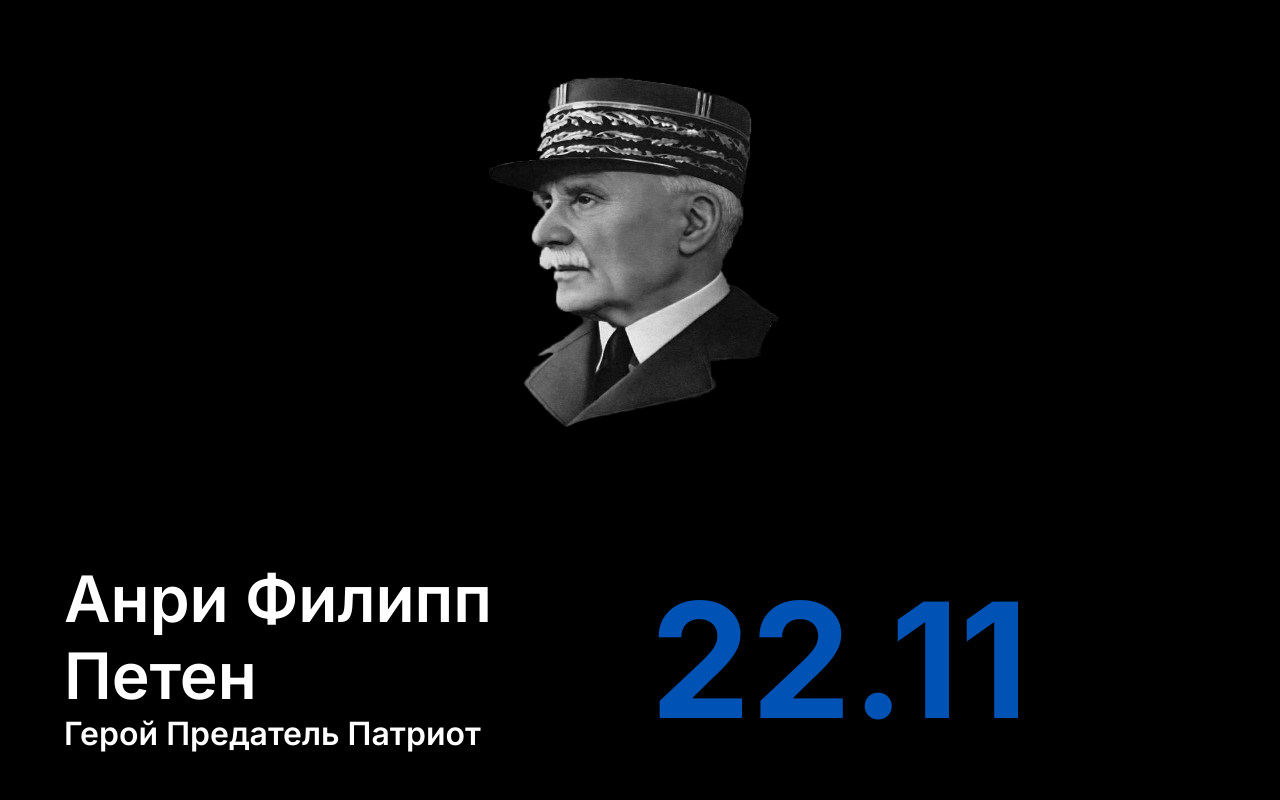
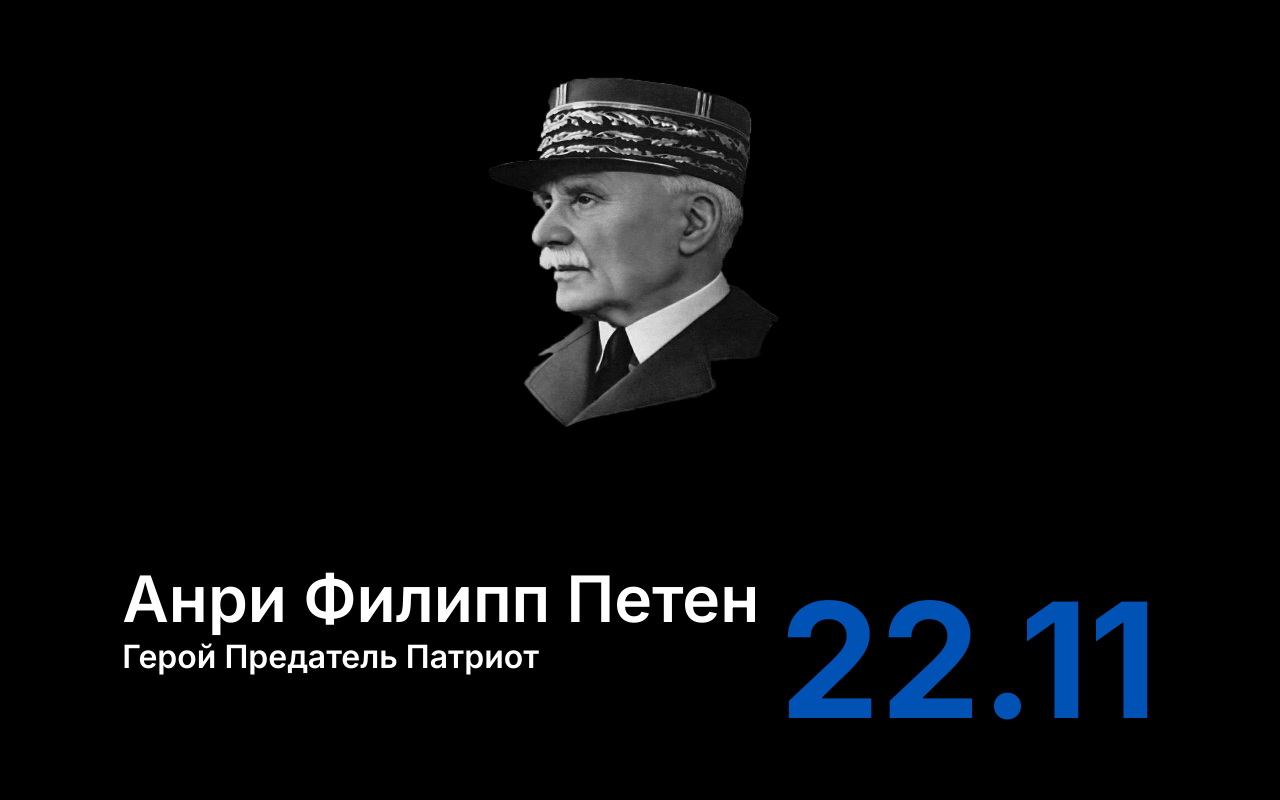
Before and after one commit to FrowningCat/history_in_personalities, a Next.js app: page / in a window 1280 px wide. Shown: the top 800 px of the page. Built offline with nearby package versions, Linux system fonts and the light colour scheme.

Commit message:
fix small

```diff
--- a/app/globals.css
+++ b/app/globals.css
@@ -75,7 +75,7 @@ a {
   width: 30rem;
 }
 .lending__header__text {
-  display: grid;
+  display: flex;
   padding-top: 50vh;
   grid-template-columns: repeat(2, 1fr);
   gap: 20px;
@@ -283,6 +283,7 @@ a {
   .lending__header__text {
     grid-template-columns: repeat(1, 350px);
     padding-top: 25vh;
+    display: grid;
   }
   .lending__header__text__header {
     display: grid;
--- a/app/globals.scss
+++ b/app/globals.scss
@@ -114,7 +114,7 @@ a {
             }
         }
         &__text {
-            display: grid;
+            display: flex;
             padding-top: 50vh;
             grid-template-columns: repeat(2, 1fr);
             gap: 20px;
@@ -327,6 +327,7 @@ a {
     .lending__header__text {
         grid-template-columns: repeat(1, 350px);
         padding-top: 25vh;
+        display: grid;
         &__header {
             display: grid;
             height: 5vh;
```
Also changed, not shown: 1 other file (tests, documents, lock files or other folders).
